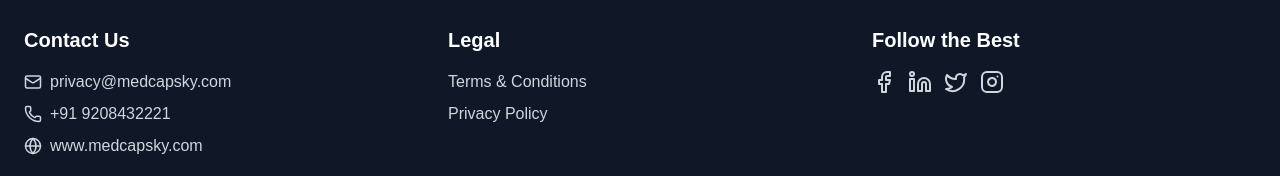
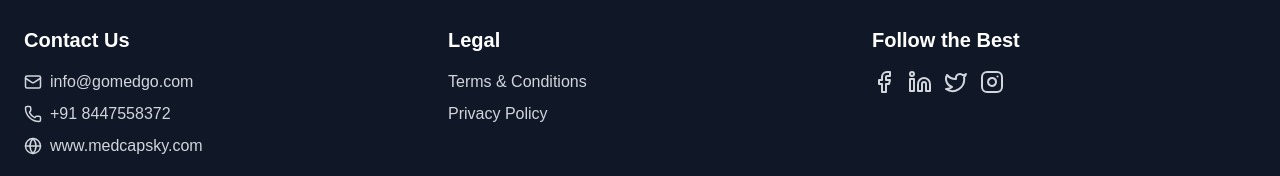
Before and after one commit to Ravi-medcapsky/GoMedGo-website, a Next.js app: page / in a window 1280 px wide. Shown: the part 1423-1599 px from the top of the page. Built offline with nearby package versions, Linux system fonts and the light colour scheme; no server answers.

Commit message:
fix call issue

```diff
--- a/src/components/FloatingWhatsAppButton.tsx
+++ b/src/components/FloatingWhatsAppButton.tsx
@@ -2,7 +2,7 @@
 
 import Link from 'next/link';
 
-const phone = '919999999999'; // <-- your full phone with country code, no + sign (e.g., 91XXXXXXXXXX for India)
+const phone = '918447558372';
 const message = encodeURIComponent('Hi! I’d like to know more.');
 
 export default function FloatingWhatsAppButton() {
--- a/src/components/Footer.tsx
+++ b/src/components/Footer.tsx
@@ -20,13 +20,13 @@
             <li className="flex items-center space-x-2">
               <Mail size={18} />
               <a href="mailto:info@gomedgo.com" className="hover:text-blue-400 transition">
-                privacy@medcapsky.com
+                info@gomedgo.com
               </a>
             </li>
             <li className="flex items-center space-x-2">
               <Phone size={18} />
               <a href="tel:+919208432221" className="hover:text-blue-400 transition">
-                +91 9208432221
+                +91 8447558372
               </a>
             </li>
             <li className="flex items-center space-x-2">
--- a/src/components/Header.tsx
+++ b/src/components/Header.tsx
@@ -34,7 +34,7 @@
             ))}
             <li>
               <a
-                href="callto:9208432221"
+                href="tel:+918447558372"
                 className="text-white font-medium bg-gradient-to-r from-green-300 via-blue-500 to-purple-600 px-3 py-1 rounded-lg shadow hover:opacity-90 transition"
               >
                 Call Us
@@ -46,7 +46,7 @@
         <div className="flex items-center space-x-4 md:hidden">
 
           <a
-            href="callto:1234567890"
+            href="tel:+918447558372"
             className="text-white font-medium bg-gradient-to-r from-green-300 via-blue-500 to-purple-600 px-3 py-1 rounded-lg shadow hover:opacity-90 transition"
             onClick={() => setMenuOpen(false)}
           >
```
